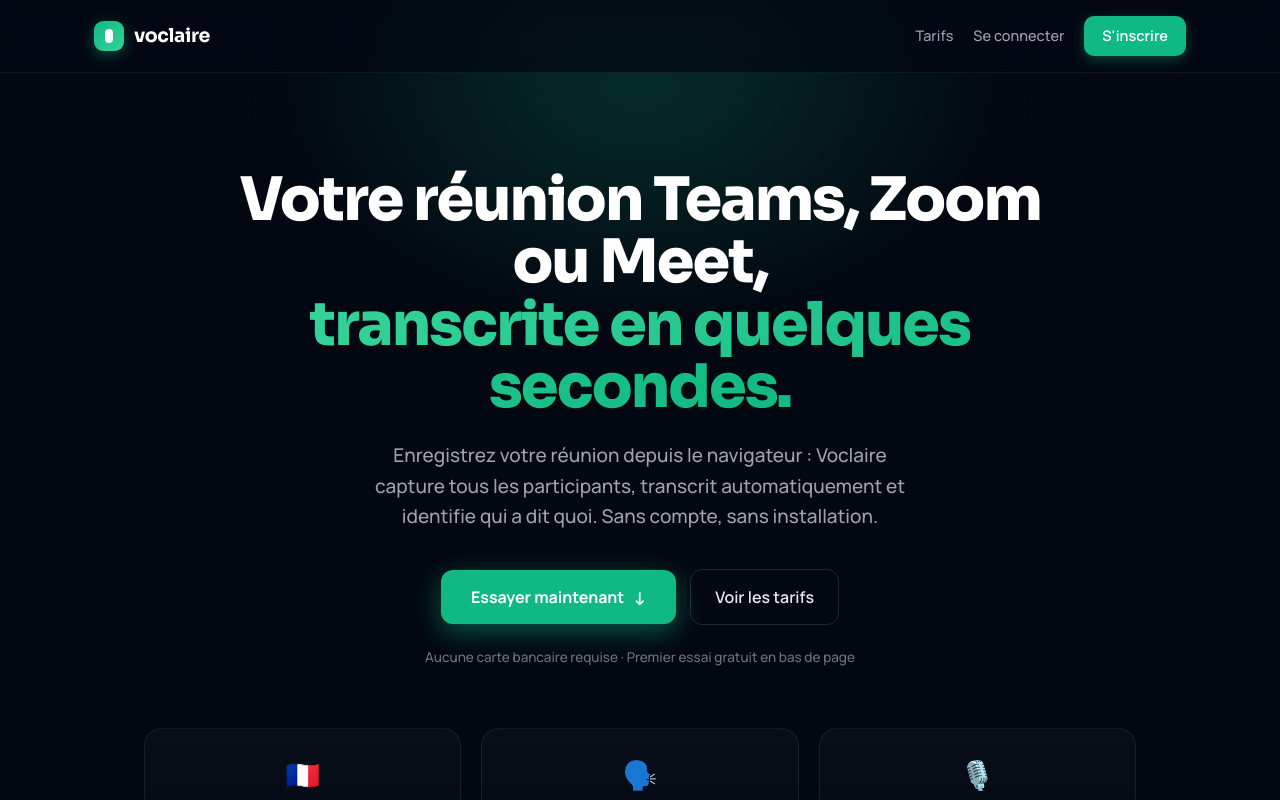
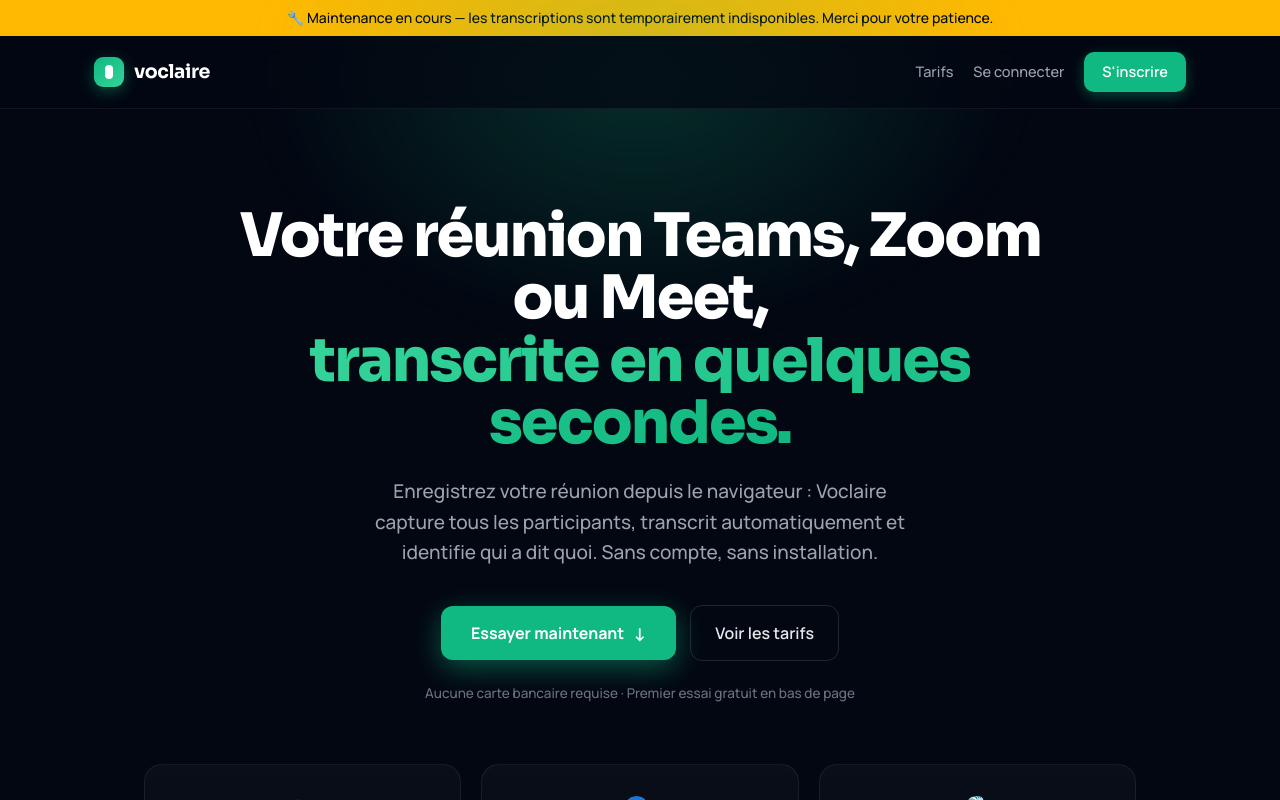
Before and after one commit to nasserbrid/frontend_voclaire, a React (Vite) app: page / in a window 1280 px wide. Shown: the top 800 px of the page. Built offline with nearby package versions, Linux system fonts and the light colour scheme; no server answers.

Commit message:
fix: réactivation temporaire du bandeau de maintenance (bug diarisation ml-api en cours de correction)

```diff
--- a/src/components/LandingPage.tsx
+++ b/src/components/LandingPage.tsx
@@ -5,7 +5,7 @@
 import { getDictaphoneUnsupportedReason } from '../utils/mediaSupport'
 import ReviewsSection from './ReviewsSection'
 
-const MAINTENANCE_MODE = false
+const MAINTENANCE_MODE = true
 
 const faqItems = [
   { q: 'Où sont stockées mes données ?', a: "Vos fichiers audio et transcriptions sont hébergés sur des serveurs en France car rien n'est transmis à des services étrangers." },
--- a/src/pages/AppPage.tsx
+++ b/src/pages/AppPage.tsx
@@ -10,7 +10,7 @@
 import { submitReview } from '../api/reviews'
 import type { TranscriptionOut } from '../types/transcription'
 
-const MAINTENANCE_MODE = false
+const MAINTENANCE_MODE = true
 
 export default function AppPage() {
   'use no memo'
```
